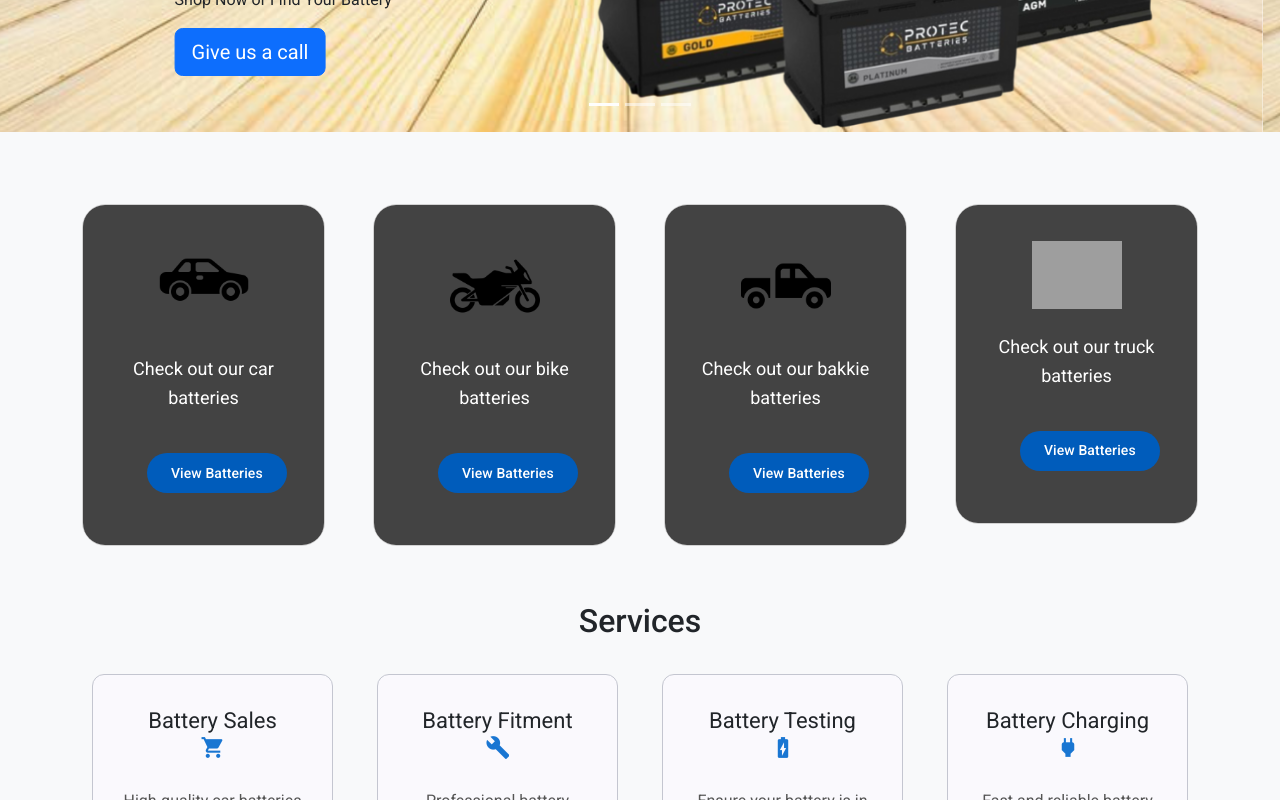
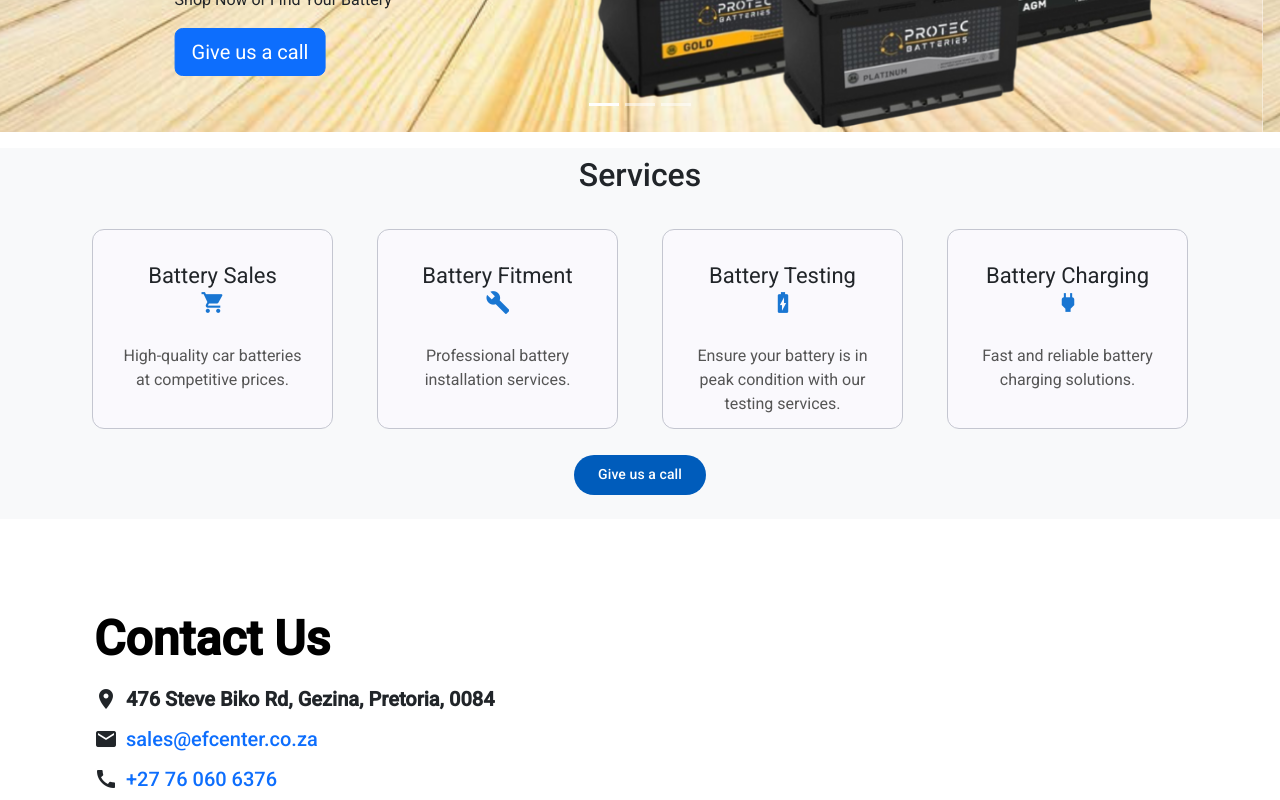
Before and after one commit to WhitelightningDev/EFC-Batteries, an Angular app: page / in a window 1280 px wide. Shown: the part 420-1220 px from the top of the page. Built offline with nearby package versions, Linux system fonts and the light colour scheme; grey boxes are pictures that could not be loaded.

Commit message:
removed the car batteries from the website

```diff
--- a/src/app/pages/home/home.component.html
+++ b/src/app/pages/home/home.component.html
@@ -56,11 +56,11 @@
   </div>
 
   <!-- Catagory Cards -->
-  <div class="album py-5 bg-body-tertiary">
+  <!-- <div class="album py-5 bg-body-tertiary">
     <div class="container mt-4 ">
       <div class="row row-cols-1 row-cols-sm-2 row-cols-md-4 g-5">
         <div class="col">
-          <!-- From Uiverse.io by gharsh11032000 -->
+
           <div class="card">
             <div class="content">
               <img class="align-self-center" src="/car.png" width="90">
@@ -73,7 +73,7 @@
 
         </div>
         <div class="col">
-          <!-- From Uiverse.io by gharsh11032000 -->
+
           <div class="card">
             <div class="content">
               <img class="align-self-center" src="/sportbike.png" width="90">
@@ -86,7 +86,7 @@
 
         </div>
         <div class="col">
-          <!-- From Uiverse.io by gharsh11032000 -->
+
           <div class="card">
             <div class="content">
               <img class="align-self-center" src="/pickup.png" width="90">
@@ -99,7 +99,7 @@
         </div>
 
         <div class="col">
-          <!-- From Uiverse.io by gharsh11032000 -->
+
           <div class="card">
             <div class="content">
               <img class="align-self-center" src="/cargo-truck.png" width="90">
@@ -112,11 +112,11 @@
         </div>
       </div>
     </div>
-  </div>
+  </div> -->
 
 
   <!-- Services container -->
-  <div class="album py-2 bg-body-tertiary">
+  <div class="album py-2 mt-3 bg-body-tertiary">
     <h2 class="text-center mb-4">Services</h2>
     <div class="container mt-4">
       <div class="row row-cols-1 row-cols-sm-2 row-cols-lg-4 g-4">
```
